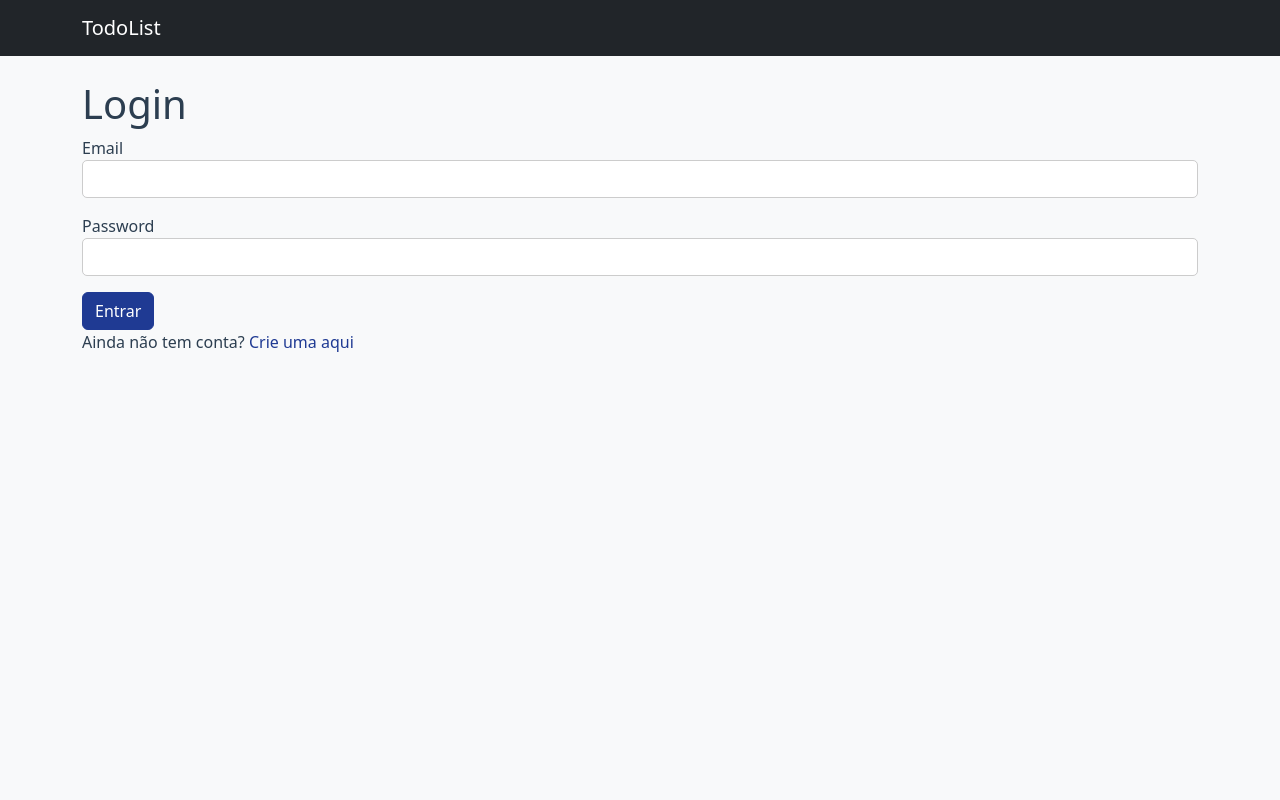
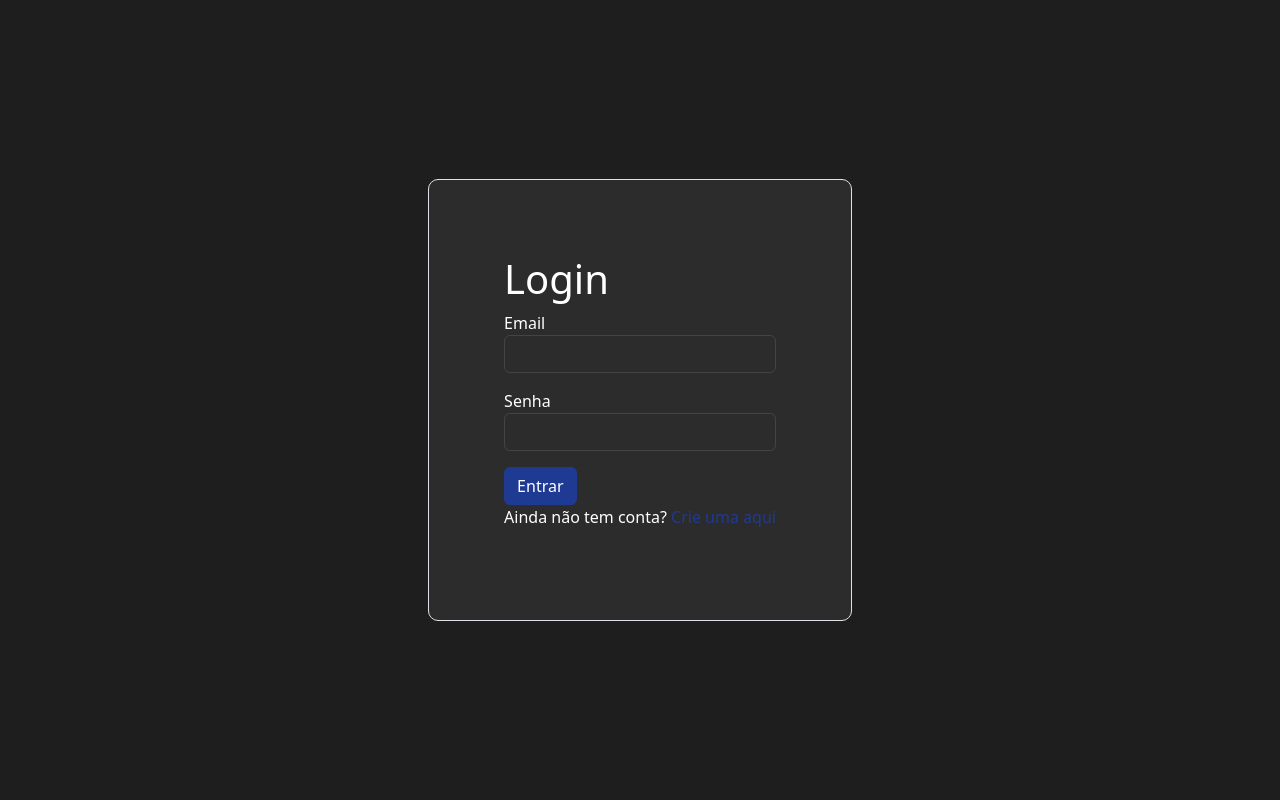
Before and after one commit to iancostag/todolist-RoR, a Rails app: page / in a window 1280 px wide. Run offline with Rails 7, Linux system fonts and the light colour scheme; data comes from the database, SQL or seed files in the repository; some libraries are stand-ins or nearby versions.

Commit message:
Fix:Alteração de Diversos layouts,adcionada verificação se está logado para redirecionar para home

```diff
--- a/app/assets/stylesheets/custom.css
+++ b/app/assets/stylesheets/custom.css
@@ -3,9 +3,12 @@
   --secondary: #ECEFF1;
   --success: #2ECC71;
   --danger: #E74C3C;
-  --background: #F5F7FA;
-  --text: #2C3E50;
+  --background: #1e1e1e;
+  --surface: #2c2c2c;
+  --text: #ffffff;
+  --text-muted: #bbbbbb;
 }
+
 
 body {
   background-color: var(--background);
@@ -13,9 +16,25 @@ body {
 }
 
 .card {
-  border: 1px solid #dfe6e9;
+  background-color: var(--surface);
+  color: var(--text);
+  border: 1px solid #333;
   border-radius: 10px;
-  box-shadow: 0 4px 8px rgba(0, 0, 0, 0.05);
+  box-shadow: 0 4px 8px rgba(0, 0, 0, 0.1);
+}
+
+.bg-surface {
+  background-color: var(--surface) !important;
+}
+
+.container-login {
+  display: flex;
+  flex-direction: column;
+  justify-content: center;
+  background-color: var(--surface);
+  color: var(--text);
+  padding: 75px;
+  border-radius: 10px;
 }
 
 .card-header {
@@ -45,30 +64,46 @@ body {
 }
 
 .btn-outline-secondary {
-  color: var(--primary);
-  border-color: var(--primary);
+  color: var(--text);
+  border-color: var(--text-muted);
 }
 
 .btn-outline-secondary:hover {
-  background-color: var(--primary);
-  color: white;
+  background-color: var(--text-muted);
+  color: var(--background);
 }
+
 
 .form-label {
   font-weight: 500;
   color: var(--primary);
 }
 
-.form-control {
-  border: 1px solid #ccc;
-  border-radius: 5px;
+.form-control,
+.form-select {
+  background-color: var(--surface);
+  color: var(--text);
+  border: 1px solid #444;
 }
 
+.form-control::placeholder {
+  color: var(--text-muted);
+}
+
+.form-control:focus,
+.form-select:focus,
+textarea:focus {
+  background-color: #2c2c2c; /* mesma cor da sua --surface */
+  color: #fff;               /* texto claro */
+  border-color: #16346F;     /* sua cor primária nova */
+  box-shadow: 0 0 0 0.25rem rgba(22, 52, 111, 0.25); /* leve brilho azul */
+}
 .alert-danger {
-  background-color: #FDEDEC;
+  background-color: rgba(231, 76, 60, 0.1);
   border-color: var(--danger);
   color: var(--danger);
 }
+
 
 a {
   color: var(--primary);
--- a/app/controllers/sessoes_controller.rb
+++ b/app/controllers/sessoes_controller.rb
@@ -1,4 +1,7 @@
 class SessoesController < ApplicationController
+  layout "auth", only: [ :new ]
+
+  before_action :redirecionar_se_autenticado, only: [ :new ]
   def new
   end
 
@@ -18,4 +21,10 @@ class SessoesController < ApplicationController
     session[:usuario_id] = nil
     redirect_to login_path, notice: "Logout realizado."
   end
+
+  private
+
+  def redirecionar_se_autenticado
+    redirect_to listas_path if current_usuario.present?
+  end
 end
--- a/app/views/tarefas/_form.html.erb
+++ b/app/views/layouts/auth.html.erb
@@ -1,42 +1,19 @@
-<%= form_with(model: tarefa) do |form| %>
-  <% if tarefa.errors.any? %>
-    <div style="color: red">
-      <h2><%= pluralize(tarefa.errors.count, "error") %> prohibited this tarefa from being saved:</h2>
+<!DOCTYPE html>
+<html>
+  <head>
+    <title>Login - TodoList</title>
+    <%= csrf_meta_tags %>
+    <%= csp_meta_tag %>
 
-      <ul>
-        <% tarefa.errors.each do |error| %>
-          <li><%= error.full_message %></li>
-        <% end %>
-      </ul>
-    </div>
-  <% end %>
+    <%= stylesheet_link_tag "https://cdn.jsdelivr.net/npm/bootstrap@5.3.0/dist/css/bootstrap.min.css" %>
+    <%= javascript_include_tag "https://cdn.jsdelivr.net/npm/bootstrap@5.3.0/dist/js/bootstrap.bundle.min.js" %>
+    <%= stylesheet_link_tag "custom", media: "all", "data-turbo-track": "reload" %>
+    <%= javascript_importmap_tags %>
+  </head>
 
-  <div>
-    <%= form.label :titulo, style: "display: block" %>
-    <%= form.text_field :titulo %>
-  </div>
-
-  <div>
-    <%= form.label :descricao, style: "display: block" %>
-    <%= form.text_field :descricao %>
-  </div>
-
-  <div>
-    <%= form.label :concluida, style: "display: block" %>
-    <%= form.checkbox :concluida %>
-  </div>
-
-  <div>
-    <%= form.label :prazo, style: "display: block" %>
-    <%= form.date_field :prazo %>
-  </div>
-
-  <div>
-    <%= form.label :lista_id, style: "display: block" %>
-    <%= form.text_field :lista_id %>
-  </div>
-
-  <div>
-    <%= form.submit %>
-  </div>
-<% end %>
+  <body class="d-flex align-items-center justify-content-center" style="min-height: 100vh;">
+    <main class="d-flex align-items-center justify-content-center" style="min-height: 100vh; width: 100%;">
+      <%= yield %>
+    </main>
+  </body>
+</html>
--- a/app/views/sessoes/new.html.erb
+++ b/app/views/sessoes/new.html.erb
@@ -1,13 +1,14 @@
-<h1>Login</h1>
 
-<%= form_with url: login_path, method: :post do %>
+<div class="container-login border">
+  <h1>Login</h1>
+  <%= form_with url: login_path, method: :post do %>
   <div class="mb-3">
     <%= label_tag :email %>
     <%= email_field_tag :email, params[:email], class: "form-control" %>
   </div>
 
   <div class="mb-3">
-    <%= label_tag :password %>
+    <%= label_tag "senha" %>
     <%= password_field_tag :password, nil, class: "form-control" %>
   </div>
 
@@ -15,3 +16,5 @@
 
   <p>Ainda não tem conta? <%= link_to "Crie uma aqui", cadastro_path %></p>
 <% end %>
+
+</div>
```
Also changed, not shown: app/views/layouts/_sidebar.html.erb (added, +82 -0 lines), app/views/listas/show.html.erb (+7 -7 lines).
